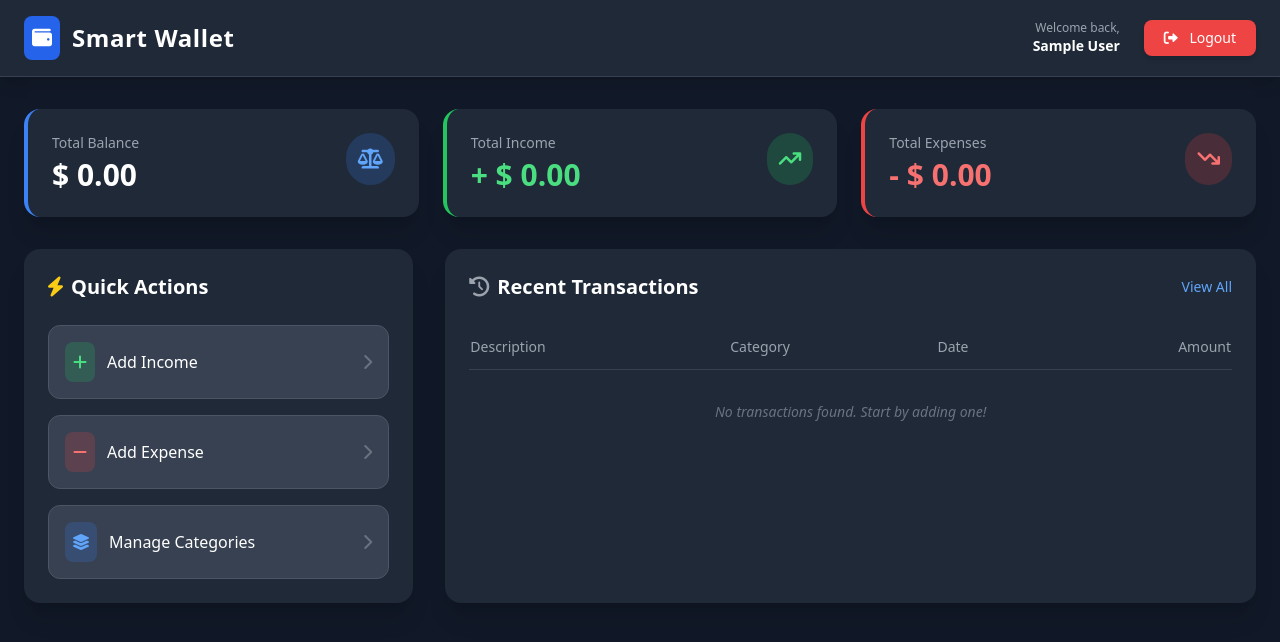
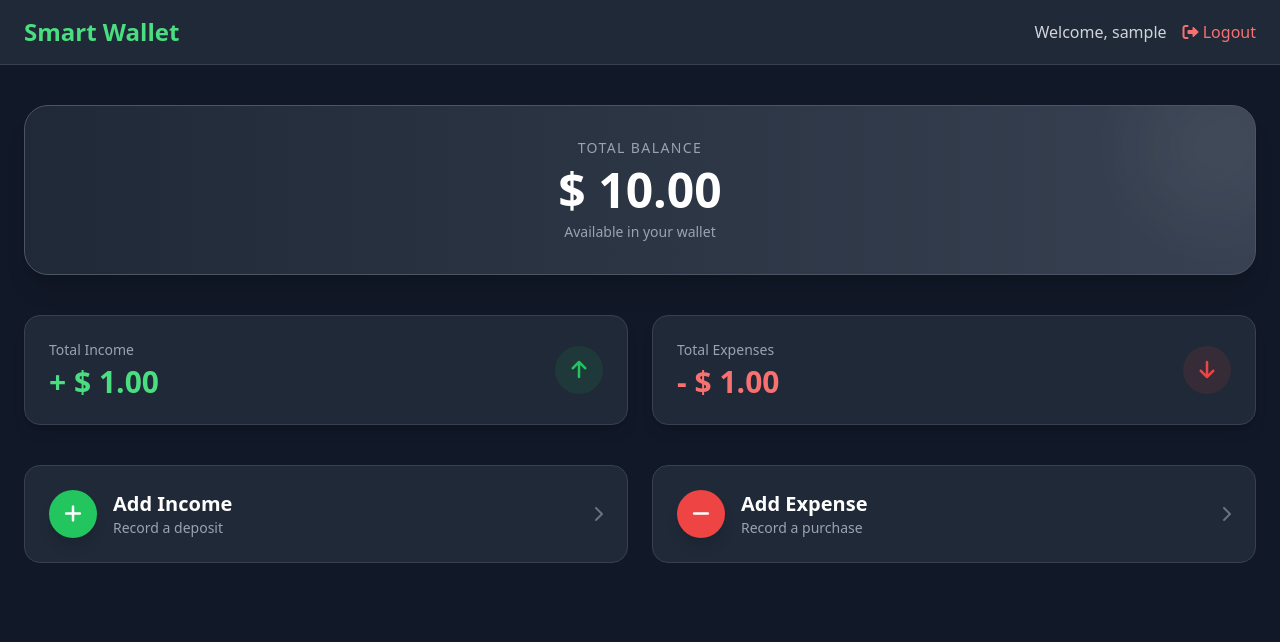
Before and after one commit to imadprogram/smart-wallet-with-mvc, a PHP site: template app/views/dashboard/index.php in a window 1280 px wide. Shown: the top 642 px of the page. Run offline with PHP 8.4, Linux system fonts and the light colour scheme; the visitor is signed in with stand-in values (Sample User, id 1); tables that the repository leaves empty hold one stand-in row (values such as "Sample post"); the template is opened without the code that fills it: most values are stand-ins (such as "Sample title", 1, 10 or a date in 2020); some libraries are stand-ins or nearby versions.

Commit message:
u can add expense

```diff
--- a/app/models/income.php
+++ b/app/models/income.php
@@ -38,12 +38,12 @@ class Income {
         return $stmt->fetch(PDO::FETCH_OBJ);
     }
 
-    public function getTotalIncome($userId) {
+    public function getTotal($userId) {
         $sql = "SELECT SUM(amount) as total FROM incomes WHERE user_id = :user_id";
         $stmt = $this->db->prepare($sql);
         $stmt->execute(['user_id' => $userId]);
+        $row = $stmt->fetch(PDO::FETCH_OBJ);
 
-        $result = $stmt->fetch(PDO::FETCH_OBJ);
-        return $result->total ?? 0;
+        return $row->total ?? 0;
     }
 }
--- a/app/views/dashboard/index.php
+++ b/app/views/dashboard/index.php
@@ -3,143 +3,90 @@
 <head>
     <meta charset="UTF-8">
     <meta name="viewport" content="width=device-width, initial-scale=1.0">
-    <title>Smart Wallet - Dashboard</title>
+    <title>Dashboard - Smart Wallet</title>
     <script src="https://cdn.tailwindcss.com"></script>
     <link href="https://cdnjs.cloudflare.com/ajax/libs/font-awesome/6.0.0/css/all.min.css" rel="stylesheet">
 </head>
 <body class="bg-gray-900 text-white font-sans">
 
-    <nav class="bg-gray-800 shadow-lg border-b border-gray-700">
-        <div class="container mx-auto px-6 py-4 flex justify-between items-center">
-            <div class="flex items-center gap-3">
-                <div class="bg-blue-600 p-2 rounded-lg">
-                    <i class="fa-solid fa-wallet text-white text-xl"></i>
-                </div>
-                <span class="text-2xl font-bold tracking-wide">Smart Wallet</span>
-            </div>
-
-            <div class="flex items-center gap-6">
-                <div class="text-right hidden md:block">
-                    <p class="text-xs text-gray-400">Welcome back,</p>
-                    <p class="text-sm font-semibold"><?php echo htmlspecialchars($_SESSION['user_name']); ?></p>
-                </div>
-                <a href="/smart-wallet-MVC/public/auth/logout" class="bg-red-500 hover:bg-red-600 text-white px-5 py-2 rounded-lg transition text-sm font-medium shadow-md">
-                    <i class="fa-solid fa-right-from-bracket mr-2"></i> Logout
-                </a>
-            </div>
+    <nav class="bg-gray-800 border-b border-gray-700 px-6 py-4 flex justify-between items-center">
+        <h1 class="text-2xl font-bold text-green-400">Smart Wallet</h1>
+        <div class="flex items-center gap-4">
+            <span class="text-gray-300">Welcome, <?= htmlspecialchars($user_name) ?></span>
+            <a href="/smart-wallet-MVC/public/auth/logout" class="text-red-400 hover:text-red-300 transition">
+                <i class="fa-solid fa-sign-out-alt"></i> Logout
+            </a>
         </div>
     </nav>
 
-    <div class="container mx-auto px-6 py-8">
+    <div class="container mx-auto px-6 py-10">
 
-        <div class="grid grid-cols-1 md:grid-cols-3 gap-6 mb-8">
-            <div class="bg-gray-800 p-6 rounded-2xl border-l-4 border-blue-500 shadow-xl">
-                <div class="flex justify-between items-start">
-                    <div>
-                        <p class="text-gray-400 text-sm mb-1">Total Balance</p>
-                        <h2 class="text-3xl font-bold text-white">$ 0.00</h2>
-                    </div>
-                    <div class="bg-blue-500/20 p-3 rounded-full">
-                        <i class="fa-solid fa-scale-balanced text-blue-400 text-xl"></i>
-                    </div>
+        <div class="bg-gradient-to-r from-gray-800 to-gray-700 rounded-3xl p-8 mb-10 shadow-xl border border-gray-600 text-center relative overflow-hidden">
+            <div class="relative z-10">
+                <h2 class="text-gray-400 text-sm uppercase tracking-widest mb-2">Total Balance</h2>
+                <h3 class="text-5xl font-extrabold text-white mb-2">
+                    $ <?= number_format($balance, 2) ?>
+                </h3>
+                <p class="text-gray-400 text-sm">Available in your wallet</p>
+            </div>
+            <div class="absolute top-0 right-0 -mr-10 -mt-10 w-40 h-40 bg-white opacity-5 rounded-full blur-2xl"></div>
+        </div>
+
+        <div class="grid grid-cols-1 md:grid-cols-2 gap-6 mb-10">
+
+            <div class="bg-gray-800 p-6 rounded-2xl shadow-lg border border-gray-700 flex items-center justify-between">
+                <div>
+                    <p class="text-gray-400 text-sm mb-1">Total Income</p>
+                    <p class="text-3xl font-bold text-green-400">
+                        + $ <?= number_format($totalIncome, 2) ?>
+                    </p>
+                </div>
+                <div class="w-12 h-12 bg-green-500/10 rounded-full flex items-center justify-center">
+                    <i class="fa-solid fa-arrow-up text-green-500 text-xl"></i>
                 </div>
             </div>
 
-            <div class="bg-gray-800 p-6 rounded-2xl border-l-4 border-green-500 shadow-xl">
-                <div class="flex justify-between items-start">
-                    <div>
-                        <p class="text-gray-400 text-sm mb-1">Total Income</p>
-                        <h2 class="text-3xl font-bold text-green-400">+ $ 0.00</h2>
-                    </div>
-                    <div class="bg-green-500/20 p-3 rounded-full">
-                        <i class="fa-solid fa-arrow-trend-up text-green-400 text-xl"></i>
-                    </div>
+            <div class="bg-gray-800 p-6 rounded-2xl shadow-lg border border-gray-700 flex items-center justify-between">
+                <div>
+                    <p class="text-gray-400 text-sm mb-1">Total Expenses</p>
+                    <p class="text-3xl font-bold text-red-400">
+                        - $ <?= number_format($totalExpense, 2) ?>
+                    </p>
                 </div>
-            </div>
-
-            <div class="bg-gray-800 p-6 rounded-2xl border-l-4 border-red-500 shadow-xl">
-                <div class="flex justify-between items-start">
-                    <div>
-                        <p class="text-gray-400 text-sm mb-1">Total Expenses</p>
-                        <h2 class="text-3xl font-bold text-red-400">- $ 0.00</h2>
-                    </div>
-                    <div class="bg-red-500/20 p-3 rounded-full">
-                        <i class="fa-solid fa-arrow-trend-down text-red-400 text-xl"></i>
-                    </div>
+                <div class="w-12 h-12 bg-red-500/10 rounded-full flex items-center justify-center">
+                    <i class="fa-solid fa-arrow-down text-red-500 text-xl"></i>
                 </div>
             </div>
         </div>
 
-        <div class="grid grid-cols-1 lg:grid-cols-3 gap-8">
+        <div class="grid grid-cols-1 md:grid-cols-2 gap-6">
+            <a href="/smart-wallet-MVC/public/incomes/create" class="group bg-gray-800 hover:bg-gray-700 border border-gray-700 p-6 rounded-2xl flex items-center justify-between transition cursor-pointer">
+                <div class="flex items-center gap-4">
+                    <div class="w-12 h-12 bg-green-500 rounded-full flex items-center justify-center shadow-lg group-hover:scale-110 transition">
+                        <i class="fa-solid fa-plus text-white text-xl"></i>
+                    </div>
+                    <div>
+                        <h4 class="text-xl font-bold text-white">Add Income</h4>
+                        <p class="text-gray-400 text-sm">Record a deposit</p>
+                    </div>
+                </div>
+                <i class="fa-solid fa-chevron-right text-gray-500 group-hover:translate-x-1 transition"></i>
+            </a>
 
-            <div class="lg:col-span-1 bg-gray-800 rounded-2xl p-6 shadow-xl h-fit">
-                <h3 class="text-xl font-bold mb-6 flex items-center gap-2">
-                    <i class="fa-solid fa-bolt text-yellow-400"></i> Quick Actions
-                </h3>
+            <a href="/smart-wallet-MVC/public/expenses/create" class="group bg-gray-800 hover:bg-gray-700 border border-gray-700 p-6 rounded-2xl flex items-center justify-between transition cursor-pointer">
+                <div class="flex items-center gap-4">
+                    <div class="w-12 h-12 bg-red-500 rounded-full flex items-center justify-center shadow-lg group-hover:scale-110 transition">
+                        <i class="fa-solid fa-minus text-white text-xl"></i>
+                    </div>
+                    <div>
+                        <h4 class="text-xl font-bold text-white">Add Expense</h4>
+                        <p class="text-gray-400 text-sm">Record a purchase</p>
+                    </div>
+                </div>
+                <i class="fa-solid fa-chevron-right text-gray-500 group-hover:translate-x-1 transition"></i>
+            </a>
+        </div>
 
-                <div class="space-y-4">
-                    <a href="/smart-wallet-MVC/public/incomes/create" class="flex items-center justify-between p-4 bg-gray-700 hover:bg-gray-600 rounded-xl transition group cursor-pointer border border-gray-600 hover:border-green-500">
-                        <div class="flex items-center gap-3">
-                            <div class="bg-green-500/20 p-2 rounded-lg group-hover:bg-green-500 transition">
-                                <i class="fa-solid fa-plus text-green-400 group-hover:text-white"></i>
-                            </div>
-                            <span class="font-medium">Add Income</span>
-                        </div>
-                        <i class="fa-solid fa-chevron-right text-gray-500"></i>
-                    </a>
-
-                    <a href="/smart-wallet-MVC/public/expenses/create" class="flex items-center justify-between p-4 bg-gray-700 hover:bg-gray-600 rounded-xl transition group cursor-pointer border border-gray-600 hover:border-red-500">
-                        <div class="flex items-center gap-3">
-                            <div class="bg-red-500/20 p-2 rounded-lg group-hover:bg-red-500 transition">
-                                <i class="fa-solid fa-minus text-red-400 group-hover:text-white"></i>
-                            </div>
-                            <span class="font-medium">Add Expense</span>
-                        </div>
-                        <i class="fa-solid fa-chevron-right text-gray-500"></i>
-                    </a>
-
-                    <a href="/smart-wallet-MVC/public/categories" class="flex items-center justify-between p-4 bg-gray-700 hover:bg-gray-600 rounded-xl transition group cursor-pointer border border-gray-600 hover:border-blue-500">
-                        <div class="flex items-center gap-3">
-                            <div class="bg-blue-500/20 p-2 rounded-lg group-hover:bg-blue-500 transition">
-                                <i class="fa-solid fa-layer-group text-blue-400 group-hover:text-white"></i>
-                            </div>
-                            <span class="font-medium">Manage Categories</span>
-                        </div>
-                        <i class="fa-solid fa-chevron-right text-gray-500"></i>
-                    </a>
-                </div>
-            </div>
-
-            <div class="lg:col-span-2 bg-gray-800 rounded-2xl p-6 shadow-xl">
-                <div class="flex justify-between items-center mb-6">
-                    <h3 class="text-xl font-bold flex items-center gap-2">
-                        <i class="fa-solid fa-clock-rotate-left text-gray-400"></i> Recent Transactions
-                    </h3>
-                    <a href="#" class="text-sm text-blue-400 hover:text-blue-300">View All</a>
-                </div>
-
-                <div class="overflow-x-auto">
-                    <table class="w-full text-left border-collapse">
-                        <thead>
-                            <tr class="text-gray-400 text-sm border-b border-gray-700">
-                                <th class="py-3 font-medium">Description</th>
-                                <th class="py-3 font-medium">Category</th>
-                                <th class="py-3 font-medium">Date</th>
-                                <th class="py-3 font-medium text-right">Amount</th>
-                            </tr>
-                        </thead>
-                        <tbody class="text-sm">
-                            <tr>
-                                <td colspan="4" class="py-8 text-center text-gray-500 italic">
-                                    No transactions found. Start by adding one!
-                                </td>
-                            </tr>
-                        </tbody>
-                    </table>
-                </div>
-            </div>
-
-        </div>
     </div>
 
 </body>
```
Also changed, not shown: app/controllers/ExpensesController.php (added, +46 -0 lines), app/controllers/dashboardController.php (+19 -4 lines), app/models/expense.php (+38 -0 lines), app/views/expenses/create.php (added, +80 -0 lines), app/controllers/expenseController.php (deleted).
